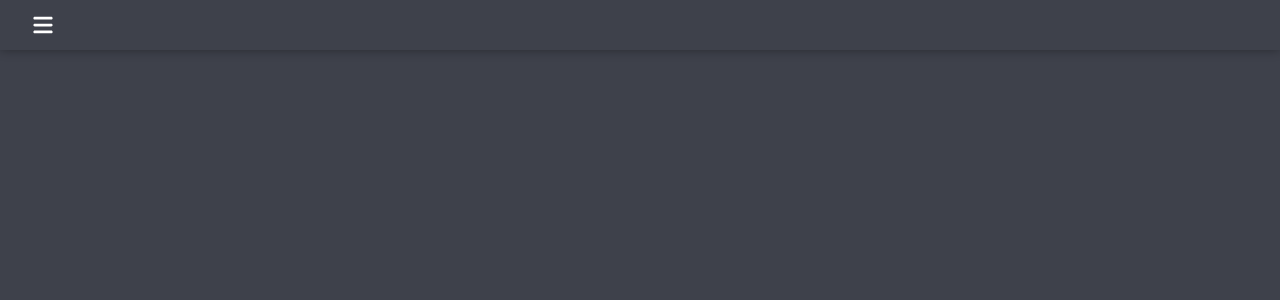
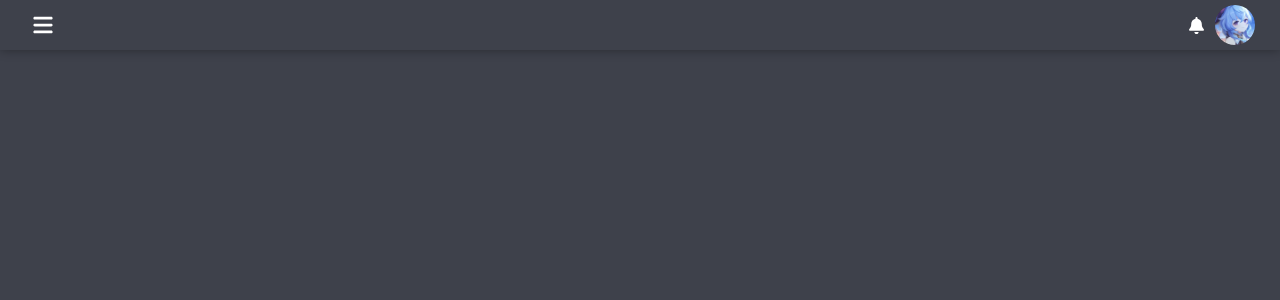
Before and after one commit to exepta/pga-com-panel, a React (Vite) app: page / in a window 1280 px wide. Shown: the top 300 px of the page. Built offline with nearby package versions, Linux system fonts and the light colour scheme.

Commit message:
feat: update Header.tsx

```diff
--- a/src/components/header/Header.css
+++ b/src/components/header/Header.css
@@ -53,8 +53,41 @@ header .header-container .right {
   height: 100%;
   display: flex;
   justify-content: right;
+  gap: 10px;
   align-items: center;
   padding: 0 25px;
 }
+header .header-container .right .tool-box {
+  width: 120px;
+  height: 40px;
+  display: flex;
+  justify-content: right;
+  align-items: center;
+  gap: 10px;
+}
+header .header-container .right .tool-box .icon {
+  color: white;
+  font-size: 17px;
+  cursor: pointer;
+}
+header .header-container .right .avatar-cycle {
+  width: 40px;
+  height: 40px;
+  background: #333;
+  border-radius: 50%;
+}
+header .header-container .right .avatar-cycle .avatar {
+  width: 100%;
+  height: 100%;
+  object-fit: cover;
+  object-position: center;
+  border-radius: 50%;
+  cursor: pointer;
+  transition: 0.3s all;
+  opacity: 1;
+}
+header .header-container .right .avatar-cycle .avatar:hover {
+  opacity: 0.7;
+}
 
 /*# sourceMappingURL=Header.css.map */
--- a/src/components/header/Header.scss
+++ b/src/components/header/Header.scss
@@ -57,8 +57,46 @@ header {
       height: 100%;
       display: flex;
       justify-content: right;
+      gap: 10px;
       align-items: center;
       padding: 0 25px;
+
+      .tool-box {
+        width: 120px;
+        height: 40px;
+        display: flex;
+        justify-content: right;
+        align-items: center;
+        gap: 10px;
+
+        .icon {
+          color: white;
+          font-size: 17px;
+          cursor: pointer;
+        }
+      }
+
+      .avatar-cycle {
+        width: 40px;
+        height: 40px;
+        background: #333;
+        border-radius: 50%;
+
+        .avatar {
+          width: 100%;
+          height: 100%;
+          object-fit: cover;
+          object-position: center;
+          border-radius: 50%;
+          cursor: pointer;
+          transition: .3s all;
+          opacity: 1;
+
+          &:hover {
+            opacity: 0.7;
+          }
+        }
+      }
     }
   }
 }
--- a/src/components/header/Header.tsx
+++ b/src/components/header/Header.tsx
@@ -1,4 +1,5 @@
 import { FaBars } from "react-icons/fa6";
+import { FaBell } from "react-icons/fa6";
 
 import "./Header.css"
 
@@ -18,7 +19,13 @@ const Header = () => {
                     </div>
 
                     <div className={`right`}>
+                        <div className={`tool-box`}>
+                            <FaBell className={`icon`}/>
+                        </div>
 
+                        <div className={`avatar-cycle`}>
+                            <img className={`avatar`} src="/src/assets/images/gantar.jpg" alt="user-avatar"/>
+                        </div>
                     </div>
                 </div>
             </header>
```
Also changed, not shown: src/assets/images/gantar.jpg (added), 1 other file (tests, documents, lock files or other folders).
